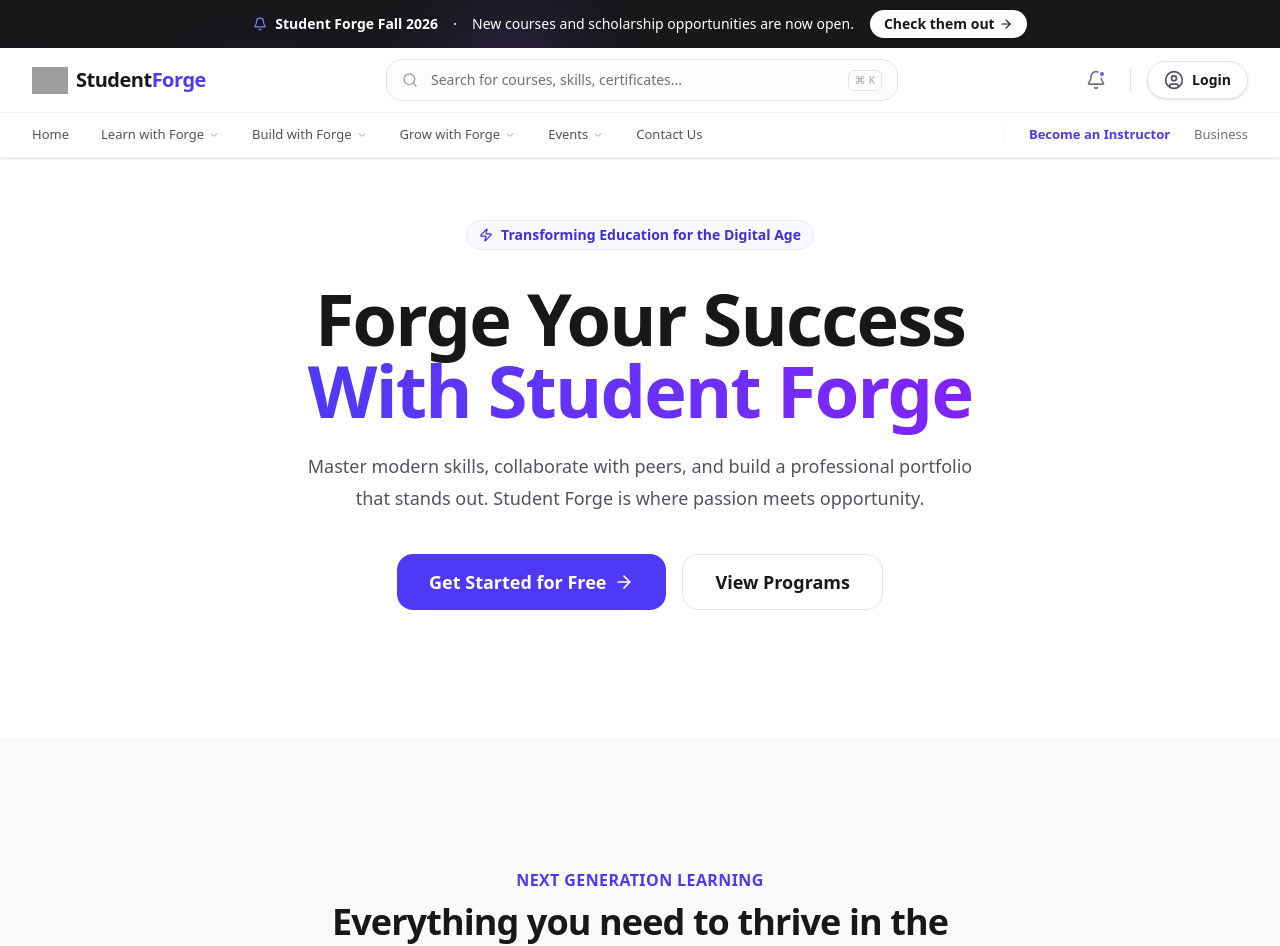
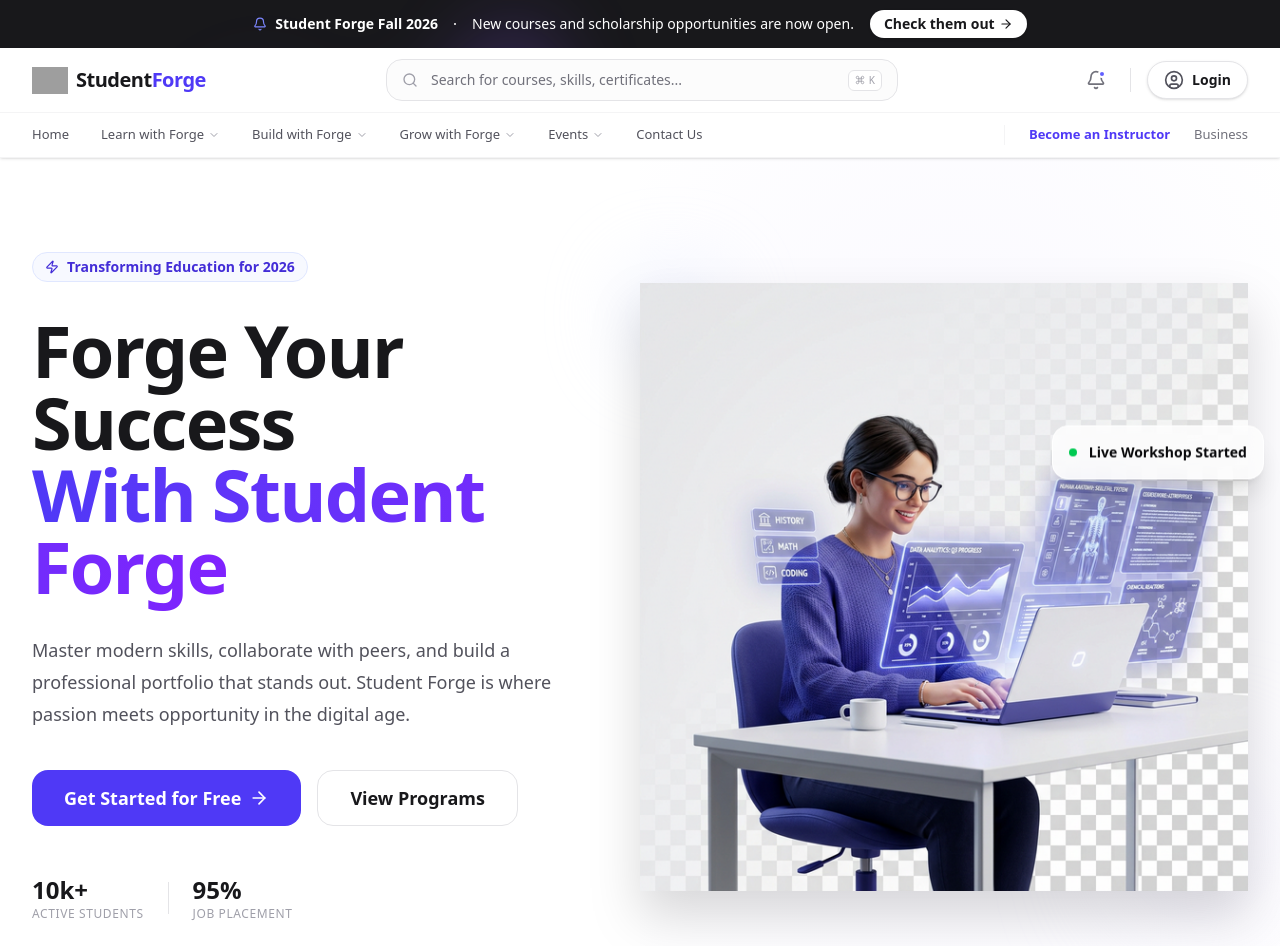
Before and after one commit to FDT-Server/StudentForge, a Next.js app: page / in a window 1280 px wide. Shown: the top 946 px of the page. Built offline with nearby package versions, Linux system fonts and the light colour scheme; grey boxes are pictures that could not be loaded.

Commit message:
Redesign Hero: left-aligned content with 3D themed image integration

```diff
--- a/src/app/page.tsx
+++ b/src/app/page.tsx
@@ -2,48 +2,54 @@
 
 import { motion } from "framer-motion";
 import Link from "next/link";
-import { ArrowRight, GraduationCap, Code, Rocket, BookOpen, Users, Zap } from "lucide-react";
+import { ArrowRight, Code, Rocket, Users, Zap } from "lucide-react";
 
 export default function Home() {
   return (
     <div className="flex min-h-screen flex-col bg-white text-zinc-950 selection:bg-indigo-100 selection:text-indigo-700">
       <main className="flex-grow">
         {/* Hero Section */}
-        <section className="relative overflow-hidden px-4 pt-24 pb-32 sm:px-6 lg:px-8">
-          <div className="absolute inset-0 -z-10 bg-[radial-gradient(45%_40%_at_50%_50%,#f5f3ff_0%,#ffffff_100%)]" />
-          <div className="mx-auto max-w-7xl">
-            <div className="text-center">
+        <section className="relative min-h-[85vh] overflow-hidden bg-white">
+          {/* Background Decorative Element */}
+          <div className="absolute right-0 top-0 h-full w-1/2 bg-[radial-gradient(ellipse_at_center,#f5f3ff_0%,#ffffff_100%)] opacity-70" />
+
+          <div className="mx-auto flex max-w-7xl flex-col items-center px-4 pt-20 pb-20 sm:px-6 lg:flex-row lg:px-8 lg:pt-32">
+            {/* Left Content */}
+            <div className="relative z-10 w-full lg:w-1/2 lg:pr-12">
               <motion.div
-                initial={{ opacity: 0, y: 20 }}
-                animate={{ opacity: 1, y: 0 }}
+                initial={{ opacity: 0, x: -20 }}
+                animate={{ opacity: 1, x: 0 }}
                 transition={{ duration: 0.5 }}
                 className="inline-flex items-center gap-2 rounded-full border border-indigo-100 bg-indigo-50/50 px-3 py-1 text-sm font-semibold text-indigo-700"
               >
                 <Zap size={14} />
-                <span>Transforming Education for the Digital Age</span>
+                <span>Transforming Education for 2026</span>
               </motion.div>
+
               <motion.h1
-                initial={{ opacity: 0, y: 20 }}
-                animate={{ opacity: 1, y: 0 }}
+                initial={{ opacity: 0, x: -20 }}
+                animate={{ opacity: 1, x: 0 }}
                 transition={{ duration: 0.5, delay: 0.1 }}
                 className="mt-8 text-5xl font-extrabold tracking-tight text-zinc-900 sm:text-7xl"
               >
                 Forge Your Success <br />
                 <span className="bg-gradient-to-r from-indigo-600 to-violet-600 bg-clip-text text-transparent">With Student Forge</span>
               </motion.h1>
+
               <motion.p
+                initial={{ opacity: 0, x: -20 }}
+                animate={{ opacity: 1, x: 0 }}
+                transition={{ duration: 0.5, delay: 0.2 }}
+                className="mt-8 max-w-xl text-lg leading-8 text-zinc-600"
+              >
+                Master modern skills, collaborate with peers, and build a professional portfolio that stands out. Student Forge is where passion meets opportunity in the digital age.
+              </motion.p>
+
+              <motion.div
                 initial={{ opacity: 0, y: 20 }}
                 animate={{ opacity: 1, y: 0 }}
-                transition={{ duration: 0.5, delay: 0.2 }}
-                className="mx-auto mt-6 max-w-2xl text-lg leading-8 text-zinc-600"
-              >
-                Master modern skills, collaborate with peers, and build a professional portfolio that stands out. Student Forge is where passion meets opportunity.
-              </motion.p>
-              <motion.div
-                initial={{ opacity: 0, scale: 0.95 }}
-                animate={{ opacity: 1, scale: 1 }}
                 transition={{ duration: 0.5, delay: 0.3 }}
-                className="mt-10 flex flex-col items-center justify-center gap-4 sm:flex-row"
+                className="mt-10 flex flex-col gap-4 sm:flex-row"
               >
                 <button className="group flex h-14 w-full items-center justify-center gap-2 rounded-2xl bg-indigo-600 px-8 text-lg font-semibold text-white transition-all hover:bg-indigo-700 hover:shadow-xl hover:shadow-indigo-200 active:scale-95 sm:w-auto">
                   Get Started for Free
@@ -52,6 +58,56 @@ export default function Home() {
                 <button className="flex h-14 w-full items-center justify-center rounded-2xl border border-zinc-200 bg-white px-8 text-lg font-semibold text-zinc-900 transition-all hover:border-zinc-300 hover:bg-zinc-50 active:scale-95 sm:w-auto">
                   View Programs
                 </button>
+              </motion.div>
+
+              {/* Trust Indicators */}
+              <motion.div
+                initial={{ opacity: 0 }}
+                animate={{ opacity: 1 }}
+                transition={{ delay: 0.6 }}
+                className="mt-12 flex items-center gap-6 text-zinc-400"
+              >
+                <div className="flex flex-col">
+                  <span className="text-2xl font-bold text-zinc-900">10k+</span>
+                  <span className="text-xs uppercase tracking-wider">Active Students</span>
+                </div>
+                <div className="h-8 w-px bg-zinc-200" />
+                <div className="flex flex-col">
+                  <span className="text-2xl font-bold text-zinc-900">95%</span>
+                  <span className="text-xs uppercase tracking-wider">Job Placement</span>
+                </div>
+              </motion.div>
+            </div>
+
+            {/* Right Image/Visual Area */}
+            <div className="relative mt-20 w-full lg:mt-0 lg:w-1/2">
+              <motion.div
+                initial={{ opacity: 0, scale: 0.8, rotate: 5 }}
+                animate={{ opacity: 1, scale: 1, rotate: 0 }}
+                transition={{ duration: 0.8, type: "spring" }}
+                className="relative mx-auto max-w-[500px] lg:max-w-none"
+              >
+                {/* Image Backdrop Decorations */}
+                <div className="absolute -left-4 -top-4 h-24 w-24 rounded-full bg-indigo-100 opacity-50 blur-2xl" />
+                <div className="absolute -right-8 -bottom-8 h-40 w-40 rounded-full bg-violet-100 opacity-50 blur-3xl" />
+
+                <img
+                  src="/hero-image.png"
+                  alt="Student Learning Experience"
+                  className="relative z-10 w-full drop-shadow-2xl"
+                />
+
+                {/* Floating Elements (Optional Visual Polish) */}
+                <motion.div
+                  animate={{ y: [0, -10, 0] }}
+                  transition={{ duration: 4, repeat: Infinity, ease: "easeInOut" }}
+                  className="absolute -right-4 top-1/4 z-20 hidden rounded-2xl border border-white bg-white/80 p-4 shadow-xl backdrop-blur-md lg:block"
+                >
+                  <div className="flex items-center gap-3">
+                    <div className="h-2 w-2 rounded-full bg-green-500" />
+                    <span className="text-sm font-semibold">Live Workshop Started</span>
+                  </div>
+                </motion.div>
               </motion.div>
             </div>
           </div>
@@ -104,7 +160,7 @@ export default function Home() {
               <span className="text-lg font-bold tracking-tight">StudentForge</span>
             </div>
             <p className="text-sm text-zinc-500">
-              &copy; 2024 Student Forge Inc. All rights reserved.
+              &copy; 2026 Student Forge Inc. All rights reserved.
             </p>
             <div className="flex gap-6">
               <Link href="#" className="text-sm font-medium text-zinc-500 hover:text-zinc-900 transition-colors">Twitter</Link>
```
Also changed, not shown: public/hero-image.png (added).
